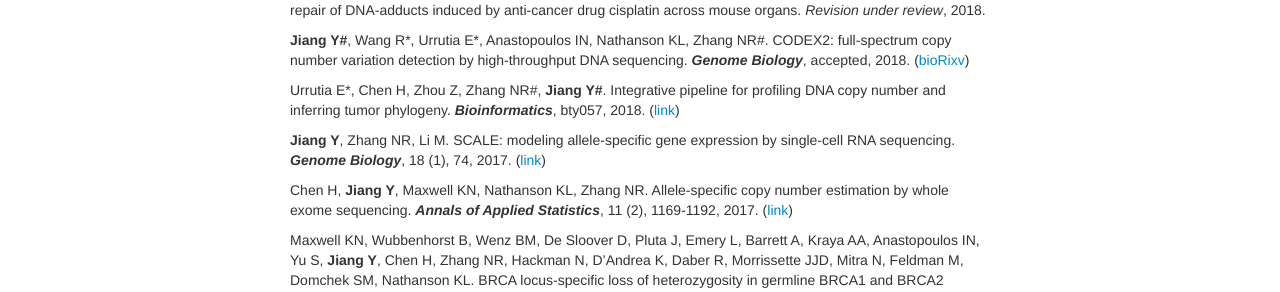
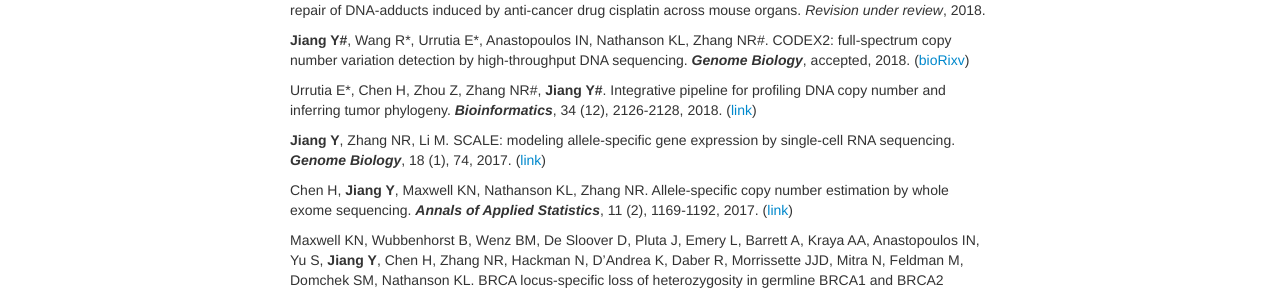
Before and after one commit to yuchaojiang/yuchaojiang.github.io, a Jekyll site: the page built from pages/pubs.md, in a window 1280 px wide. Shown: the part 364-656 px from the top of the page. Built offline with Jekyll 4.4.1, drawn with Linux system fonts in a browser that asks for light colours.

Commit message:
Update pubs.md

```diff
--- a/pages/pubs.md
+++ b/pages/pubs.md
@@ -22,7 +22,7 @@ Yimit A, Adebali O, Sancar A#, **Jiang Y#**. Transcriptomic and epigenomic profi
 
 **Jiang Y#**, Wang R\*, Urrutia E\*, Anastopoulos IN, Nathanson KL, Zhang NR#. CODEX2: full-spectrum copy number variation detection by high-throughput DNA sequencing. ***Genome Biology***, accepted, 2018. ([bioRixv](https://www.biorxiv.org/content/early/2018/04/01/211698))
 
-Urrutia E\*, Chen H, Zhou Z, Zhang NR#, **Jiang Y#**. Integrative pipeline for profiling DNA copy number and inferring tumor phylogeny. ***Bioinformatics***, bty057, 2018. ([link](https://doi.org/10.1093/bioinformatics/bty057))
+Urrutia E\*, Chen H, Zhou Z, Zhang NR#, **Jiang Y#**. Integrative pipeline for profiling DNA copy number and inferring tumor phylogeny. ***Bioinformatics***, 34 (12), 2126-2128, 2018. ([link](https://doi.org/10.1093/bioinformatics/bty057))
 
 **Jiang Y**, Zhang NR, Li M. SCALE: modeling allele-specific gene expression by single-cell RNA sequencing. ***Genome Biology***, 18 (1), 74, 2017. ([link](https://genomebiology.biomedcentral.com/articles/10.1186/s13059-017-1200-8))
 
```
